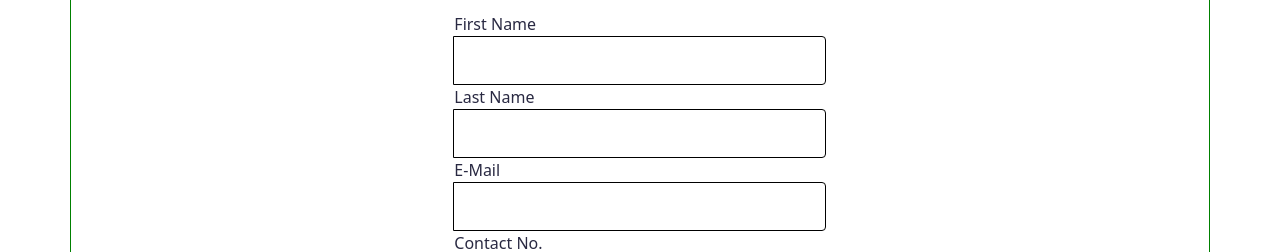
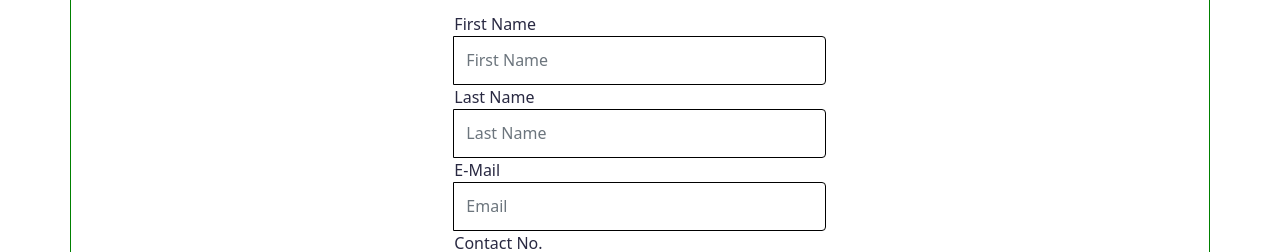
Before and after one commit to jcurran1289/PP1-FiveASideNYC, a plain HTML site: page index.html in a window 1280 px wide. Shown: the part 919-1171 px from the top of the page. Drawn offline with nearby package versions, Linux system fonts and the light colour scheme.

Commit message:
added placeholders and id to registration form

```diff
--- a/index.html
+++ b/index.html
@@ -131,7 +131,7 @@
                         <label class="col-md-4 control-label">First Name</label>
                             <div class="input-group">
                                 <span class="input-group-addon"><i class="glyphicon glyphicon-user"></i></span>
-                                <input name="first_name" class="form-control" type="text" required>
+                                <input name="first_name" id="fname" placeholder="First Name" class="form-control" type="text" required>
                             </div>
                         </div>
                     </div>
@@ -144,7 +144,7 @@
                             <label class="col-md-4 control-label">Last Name</label>
                             <div class="input-group">
                                 <span class="input-group-addon"><i class="glyphicon glyphicon-user"></i></span>
-                                <input name="last_name"class="form-control" type="text" required>
+                                <input name="last_name" id="lname" placeholder="Last Name"class="form-control" type="text" required>
                             </div>
                         </div>
                     </div>
@@ -158,7 +158,7 @@
                             <label class="col-md-4 control-label">E-Mail</label>
                             <div class="input-group">
                                 <span class="input-group-addon"><i class="glyphicon glyphicon-envelope"></i></span>
-                                <input name="email"  class="form-control" type="email" required>
+                                <input name="email" id="email" placeholder="Email" class="form-control" type="email" required>
                             </div>
                         </div>
                     </div>
@@ -172,7 +172,7 @@
                             <label class="col-md-4 control-label">Contact No.</label>
                             <div class="input-group">
                                 <span class="input-group-addon"><i class="glyphicon glyphicon-earphone"></i></span>
-                                <input name="contact_no" placeholder="123-456-7891" pattern="[0-9]{3}-[0-9]{3}-[0-9]{4}" class="form-control" type="text" required>
+                                <input name="contact_no" id="contact_no" placeholder="123-456-7891" pattern="[0-9]{3}-[0-9]{3}-[0-9]{4}" class="form-control" type="text" required>
                             </div>
                         </div>
                     </div>
```
Also changed, not shown: Assets/images/about-us.PNG (added), Assets/images/contact.png (added), Assets/images/performance.png (added), Assets/images/register.png (added), Images/about-us2.PNG (renamed from Images/about-us.PNG), 1 other file.
